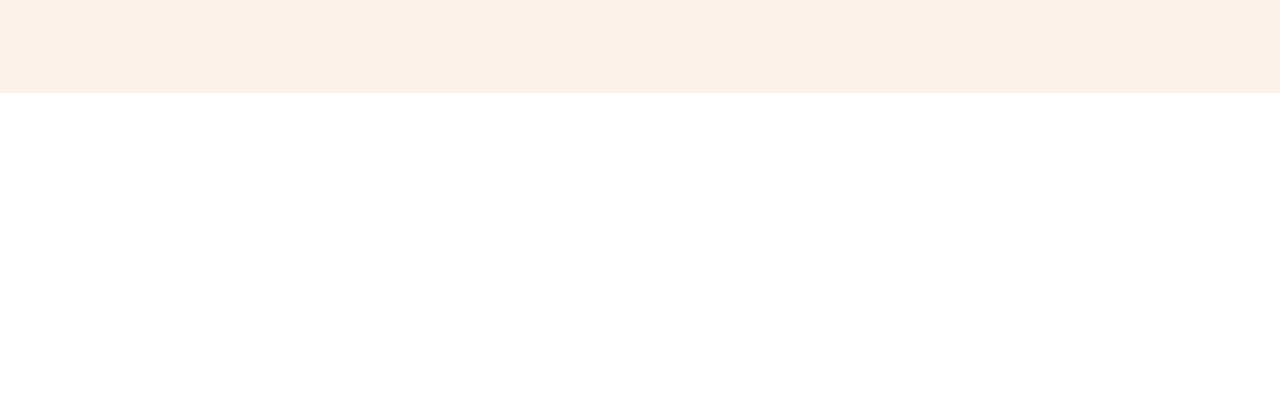
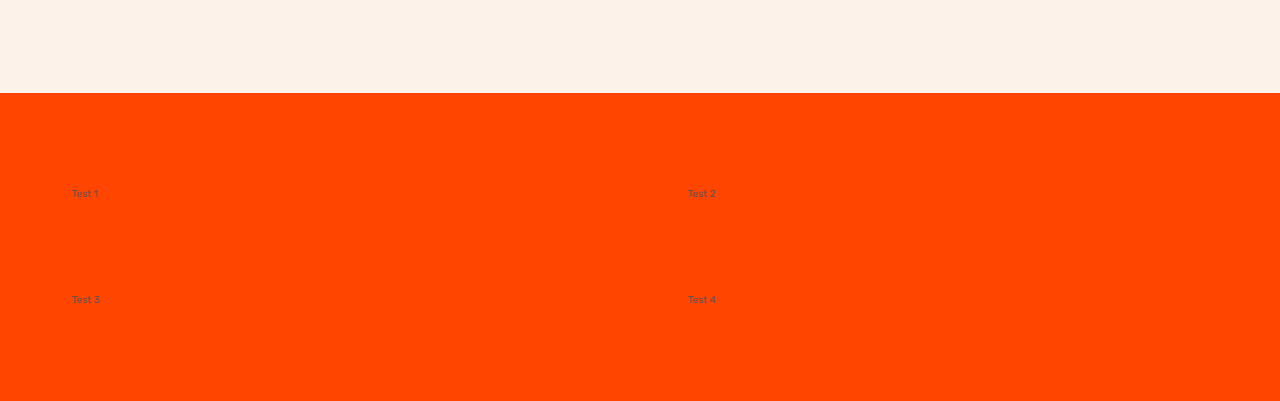
Before and after one commit to sgrazys/Omnifood, a plain HTML site: page index.html in a window 1280 px wide. Shown: the part 667-1068 px from the top of the page. Before the commit the page ends 800 px from the top, so only its background shows below. Drawn offline with Linux system fonts and the light colour scheme.

Commit message:
How it works section #3 Layout

```diff
--- a/css/style.css
+++ b/css/style.css
@@ -66,6 +66,31 @@ body {
 /* *************************** */
 /* GENERAL REUSABLE COMPONENTS */
 /* *************************** */
+
+.container {
+	/* 1140px */
+	max-width: 120rem;
+	padding: 0 3.2rem;
+	margin: 0 auto;
+}
+
+.grid {
+	display: grid;
+	gap: 9.6rem;
+}
+
+.grid--2cols {
+	grid-template-columns: repeat(2, 1fr);
+}
+
+.grid--3cols {
+	grid-template-columns: repeat(3, 1fr);
+}
+
+.grid--4cols {
+	grid-template-columns: repeat(4, 1fr);
+}
+
 .heading-primary {
 	font-size: 5.2rem;
 	font-weight: 700;
@@ -234,3 +259,12 @@ body {
 	color: #cf711f;
 	font-weight: 700;
 }
+
+/* *************************** */
+/* HOW IT WORKS SECTION*/
+/* *************************** */
+
+.section-how {
+	padding: 9.6rem 0;
+	background-color: orangered;
+}
--- a/index.html
+++ b/index.html
@@ -141,6 +141,15 @@
 					</div>
 				</div>
 			</section>
+
+			<section class="section-how">
+				<div class="container grid grid--2cols">
+					<div>Test 1</div>
+					<div>Test 2</div>
+					<div>Test 3</div>
+					<div>Test 4</div>
+				</div>
+			</section>
 		</main>
 	</body>
 </html>
```
